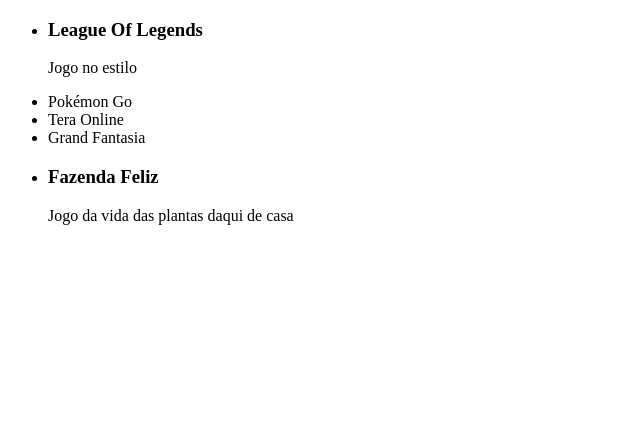
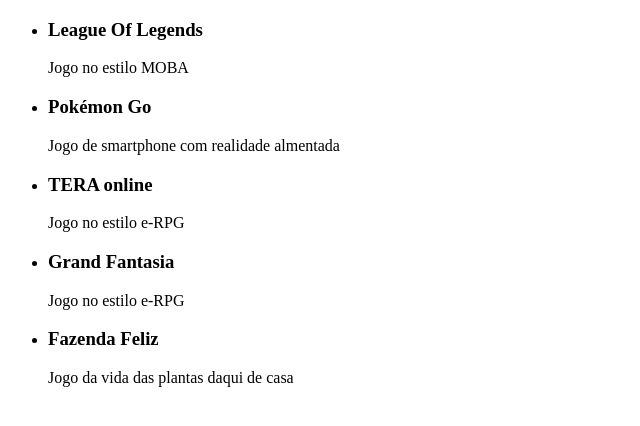
Before and after one commit to MimMarcelo/Alura-git, a website: page public_html/index.html in a window 1280 px wide. Shown: the whole page, without its empty margins (0-640 px from the left). Drawn offline with Linux system fonts and the light colour scheme.

Commit message:
Adicionadas descrições dos jogos

```diff
--- a/public_html/index.html
+++ b/public_html/index.html
@@ -10,12 +10,27 @@
             <li>
                 <section>
                     <h3>League Of Legends</h3>
-                    <p>Jogo no estilo</p>
+                    <p>Jogo no estilo MOBA</p>
                 </section>
             </li>
-            <li>Pokémon Go</li>
-            <li>Tera Online</li>
-            <li>Grand Fantasia</li>
+            <li>
+                <section>
+                    <h3>Pokémon Go</h3>
+                    <p>Jogo de smartphone com realidade almentada</p>
+                </section>
+            </li>
+            <li>
+                <section>
+                    <h3>TERA online</h3>
+                    <p>Jogo no estilo e-RPG</p>
+                </section>
+            </li>
+            <li>
+                <section>
+                    <h3>Grand Fantasia</h3>
+                    <p>Jogo no estilo e-RPG</p>
+                </section>
+            </li>
             <li>
                 <section>
                     <h3>Fazenda Feliz</h3>
```
